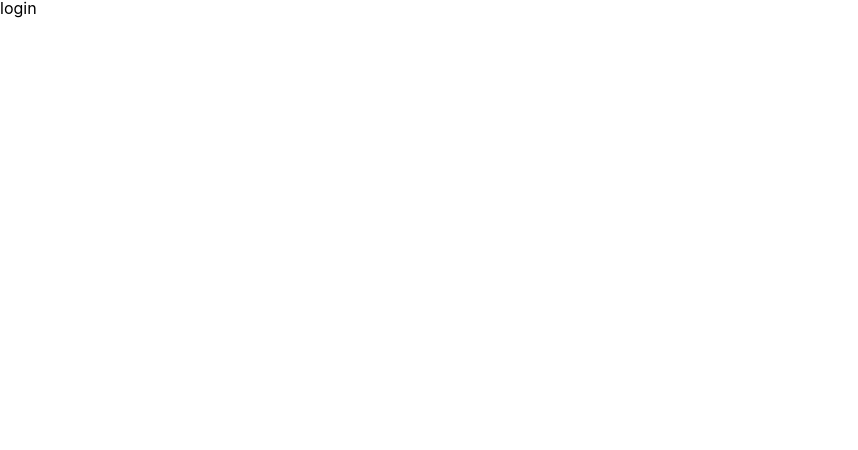
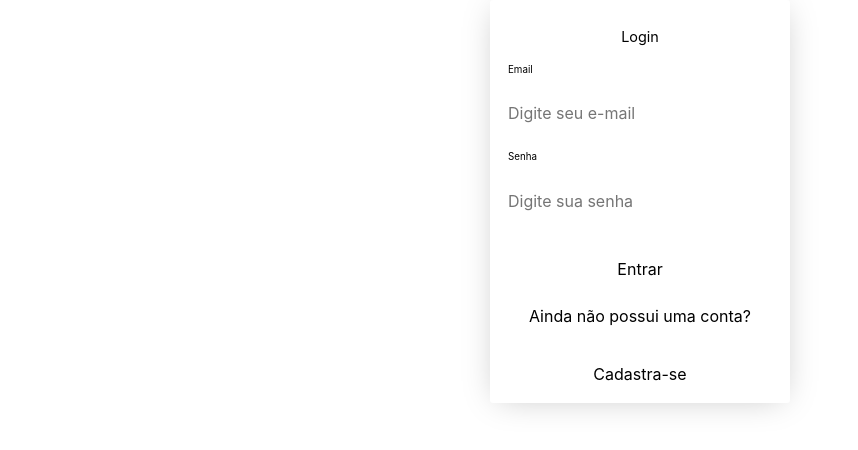
Before and after one commit to M7uricio/ProjetoFront-end, a React (Create React App) app: page /login in a window 1280 px wide. Shown: the top 450 px of the page, without its empty margins (0-858 px from the left). Built offline with nearby package versions, Linux system fonts and the light colour scheme.

Commit message:
feat:add login page logic

```diff
--- /dev/null
+++ b/src/components/LoginForm/index.ts
@@ -0,0 +1,60 @@
+import styled from "styled-components";
+
+export const FormLogin = styled.form`
+  display: flex;
+  flex-direction: column;
+  max-width: 300px;
+  margin: auto;
+  box-shadow: 0px 3.20867px 32.0867px -8.02168px rgba(0, 0, 0, 0.25);
+  border-radius: 3.20867px;
+  align-items: center;
+  height: 402.69px;
+  justify-content: space-around;
+  background: var(---color-background3);
+  Label {
+    justify-self: flex-start;
+    width: 264px;
+    font-size: 9.772px;
+    color:var(---colo-white2) ;
+  }
+  input {
+    width: 264px;
+    height: 38px;
+    background: var(---color-background2);
+  }
+  button {
+    width: 259px;
+    height: 38px;
+    margin-top: 10px;
+    background: var( ---color-pink);
+    color:var(---colo-white2) ;
+    border-radius: 4.06066px;
+    border: 1.2182px solid var( ---color-pink);
+  }
+  .SingupButton {
+    background: var(---color-gray2);
+    margin-bottom: 33px;
+    border: 1.2182px solid var(---color-gray2);
+  }
+  h1 {
+    font-size: 14.439px;
+    margin-top: 20px;
+  }
+  p {
+    color: var(---color-gray2);
+  }
+  .Link{
+    color:var(---colo-white2) ;
+    text-decoration: none;
+    width: 259px;
+    height: 38px;
+    margin-top: 10px;
+    background: var( ---color-pink);
+    color:var(---colo-white2) ;
+    border-radius: 4.06066px;
+    border: 1.2182px solid var( ---color-pink);
+    display: flex;
+    align-items: center;
+    justify-content: center;
+  }
+`;
--- a/src/contexts/UserContext.tsx
+++ b/src/contexts/UserContext.tsx
@@ -1,38 +1,61 @@
-import { createContext, useState} from "react";
+import { AxiosError } from "axios";
+import { createContext, useState } from "react";
+import { useNavigate } from "react-router-dom";
+import { iLoginFormData } from "../pages/Login";
+import { coreApi } from "../services/api";
 
-interface iUserContextProps{
-    children: React.ReactNode
+interface iUserContextProps {
+  children: React.ReactNode;
 }
 
-interface iUserContext{
-
+interface iUserContext {
+  loginFunction: (
+    data: iLoginFormData,
+    setLoading: React.Dispatch<React.SetStateAction<boolean>>
+  ) => void;
 }
 
-interface iUser{
-
+interface iUser {
+  user: iUser | null;
+}
+interface iApiError {
+  error: string;
 }
 
 export const UserContext = createContext<iUserContext>({} as iUserContext);
 
 const UserProvider = ({ children }: iUserContextProps) => {
+  const [user, setUser] = useState<iUser | null>(null);
+  const navigate = useNavigate();
+  const registerFunction = async () => {};
+
+  const loginFunction = async (
+    data: iLoginFormData,
+    setLoading: React.Dispatch<React.SetStateAction<boolean>>
+  ) => {
+    try {
+      setLoading(true);
+      const response = await coreApi.post("/login", data);
+      setUser(response.data.user);
+      localStorage.setItem("@TOKEN", response.data.accessToken);
+      if (response.data.user.type === "user") {
+        navigate("/register");
+      } else {
+        navigate("/landing");
+      }
+    } catch (error) {
+    //   const requestError = error as AxiosError<iApiError>;
+    //   console.log(requestError)
+
+    }finally{
+        setLoading(false);
+    }
+  };
 
 
-    const [user, setUser] = useState<iUser | null>(null)
+  const logoutFunctio = async () => {};
 
-
-    const registerFunction = async () =>{
-
-    }
-
-    const loginFunction = async () =>{
-
-    }
-
-    const logoutFunctio = async () =>{
-
-    }
-
-    /* EXEMPLO DE AUTOLOGIN
+  /* EXEMPLO DE AUTOLOGIN
 
     useEffect(() => {
 
@@ -58,11 +81,15 @@ const UserProvider = ({ children }: iUserContextProps) => {
         loginUser()
     },[]) */
 
-    return (
-        <UserContext.Provider value={{ }}>
-            {children}
-        </UserContext.Provider>
-    )
-}
+  return (
+    <UserContext.Provider
+      value={{
+        loginFunction,
+      }}
+    >
+      {children}
+    </UserContext.Provider>
+  );
+};
 
-export default UserProvider
+export default UserProvider;
--- /dev/null
+++ b/src/pages/Login/Loginschema.ts
@@ -0,0 +1,6 @@
+import * as yup from "yup";
+
+export const loginSchema = yup.object().shape({
+    email:yup.string().required('O e-mail é obrigatorio'),
+    password:yup.string().required('A senha é obrigatoria.')
+});
--- /dev/null
+++ b/src/pages/Login/index.tsx
@@ -0,0 +1,66 @@
+import { SubmitHandler, useForm } from "react-hook-form";
+import { yupResolver } from "@hookform/resolvers/yup";
+import { Link, Outlet } from "react-router-dom";
+import { loginSchema } from "./Loginschema";
+import { useContext, useState } from "react";
+import { FormLogin } from "../../components/LoginForm";
+import UserProvider, { UserContext } from "../../contexts/UserContext";
+
+
+
+export interface iLoginFormData {
+  email: string;
+  password: string;
+}
+
+const Login = () => {
+  const { loginFunction } = useContext(UserContext);
+  const [loading, setLoading] = useState(false);
+
+  const {
+    register,
+    handleSubmit,
+    formState: { errors },
+  } = useForm<iLoginFormData>({
+    resolver: yupResolver(loginSchema),
+  });
+
+  const submit: SubmitHandler<iLoginFormData> = (data) => {
+    loginFunction(data, setLoading);
+    console.log(data)
+  };
+
+  return (
+    <>
+      <Outlet />
+
+      <FormLogin onSubmit={handleSubmit(submit)}>
+        <h1>Login</h1>
+        <label htmlFor="Email">Email</label>
+        <input
+          id="Email"
+          type="email"
+          placeholder="Digite seu e-mail"
+          {...register("email")}
+        />
+        {errors.email && <p>{errors.email.message}</p>}
+        <label htmlFor="Password">Senha</label>
+        <input
+          id="Password"
+          type="password"
+          placeholder="Digite sua senha"
+          {...register("password")}
+        />
+        {errors.password && <p>{errors.password.message}</p>}
+        <button type="submit" >Entrar</button>
+        <p>Ainda não possui uma conta?</p>
+
+        <Link className="Link" to="/register">
+          Cadastra-se
+        </Link>
+      </FormLogin>
+    </>
+  );
+};
+
+export default Login;
--- a/src/routes/index.tsx
+++ b/src/routes/index.tsx
@@ -1,11 +1,12 @@
 import { Routes, Route, Navigate } from "react-router";
+import Login from "../pages/Login";
 
 const RoutesMain = () => {
 
     return (
         <Routes>
             <Route path="*" element={<Navigate to="/landing"/>}/>
-            <Route path="/login" element={<h1>login</h1>}/>
+            <Route path="/login" element={<Login/>}/>
             <Route path="/register" element={<h1>register</h1>}/>
             <Route path="/landing" element={<h1>landing Page</h1>}/>
 
--- /dev/null
+++ b/src/services/api.js
@@ -0,0 +1,6 @@
+import axios from "axios";
+
+export const coreApi = axios.create({
+    baseURL:'https://pets-json-server-m3.herokuapp.com',
+    timeout:15000,
+})
```
